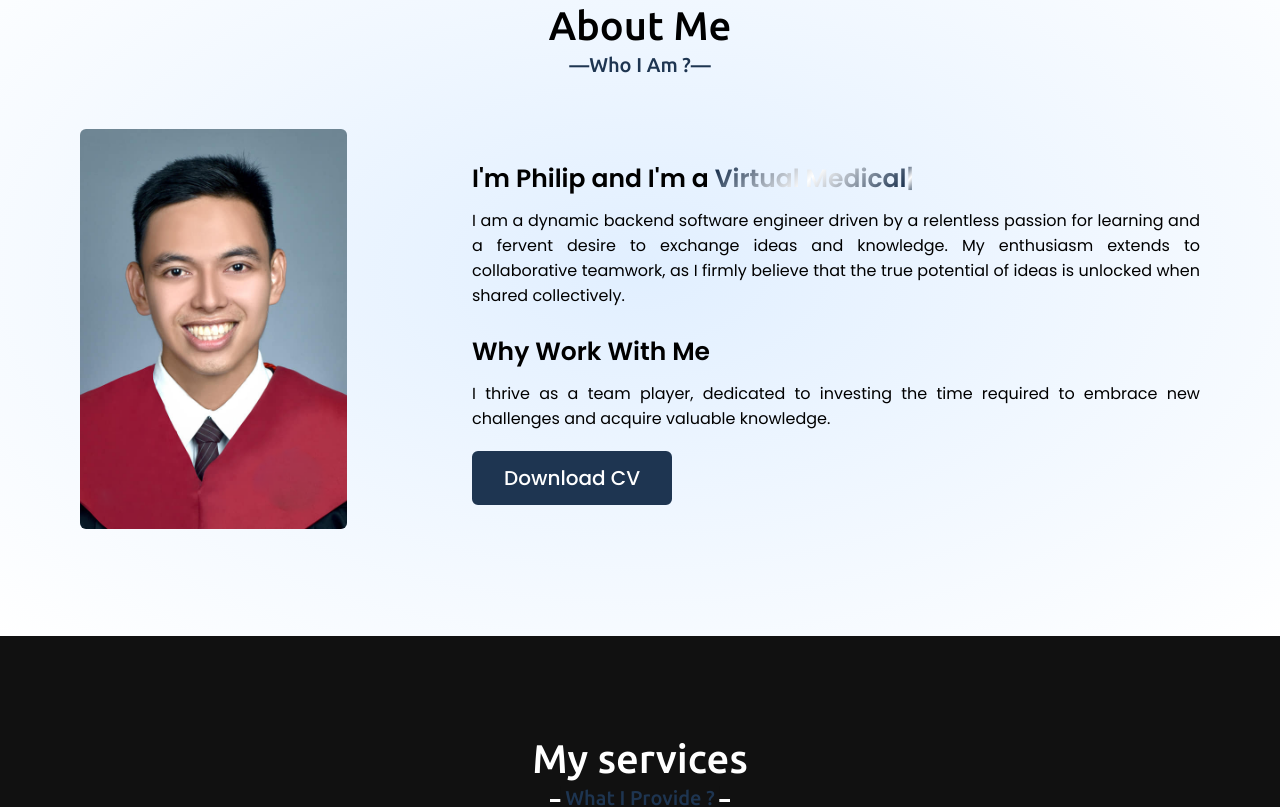
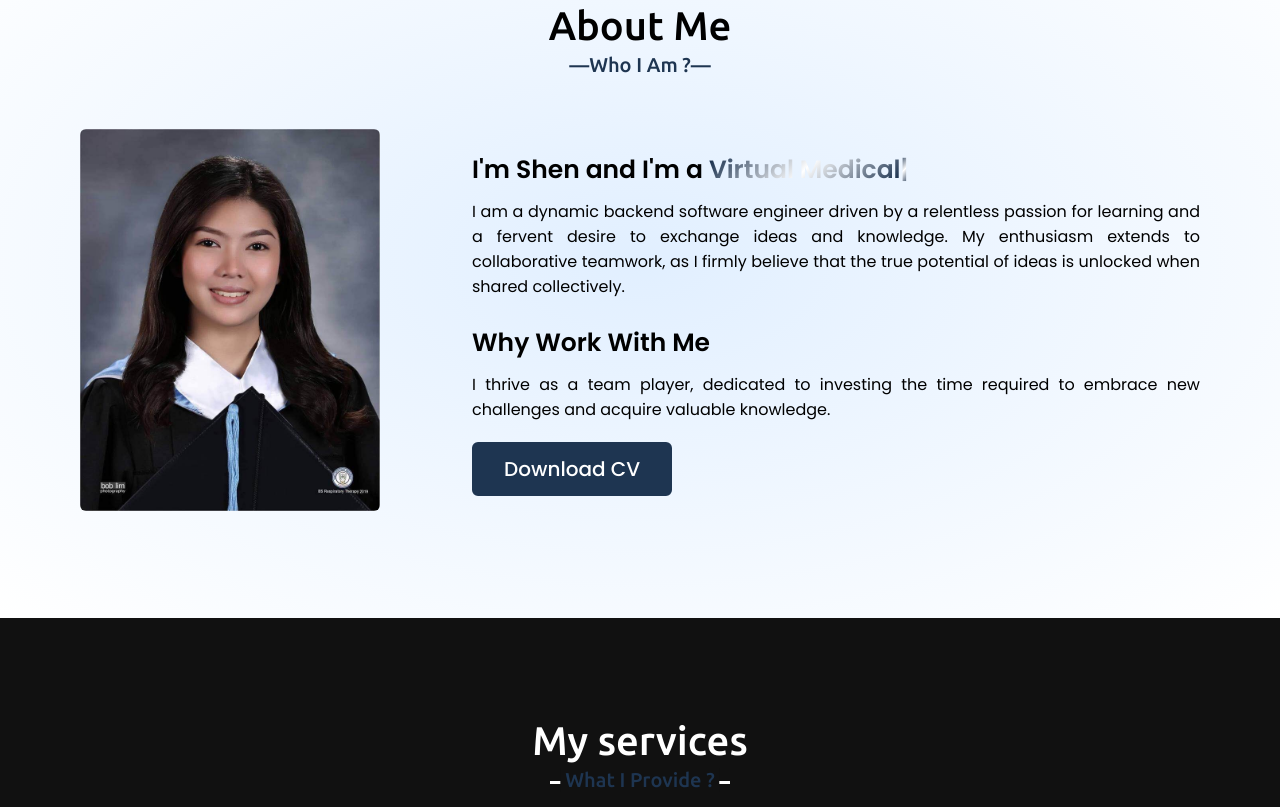
Before and after one commit to Shendelzare05/personal-portfolio, a plain HTML site: page index.html in a window 1280 px wide. Shown: the part 897-1704 px from the top of the page. Drawn offline with nearby package versions, Linux system fonts and the light colour scheme.

Commit message:
update picture and name

```diff
--- a/index.html
+++ b/index.html
@@ -17,7 +17,6 @@
       <!-- Header -->
       <nav class="navbar">
         <div class="max-width">
-          <div class="logo"><a href="https://www.whitecloak.com" target="_blank"><span>WHITECLOAK</span><span>.com</span></a></div>
           <ul class="menu">
             <li><a href="#home" class="menu-btn"><strong>Home</strong></a></li>
             <li><a href="#about" class="menu-btn"><strong>About</strong></a></li>
@@ -50,10 +49,10 @@
           <h2 class="title">About Me</h2>
           <div class="about-content">
             <div class="column left">
-              <img src="assets/Prof Pic.png" alt="Profile Image 626x626">
+              <img src="assets/Shen.jpg" alt="Profile Image 626x626">
             </div>
             <div class="column right">
-              <div class="text">I'm Philip and I'm a <span class="typing-2"></span></div>
+              <div class="text">I'm Shen and I'm a <span class="typing-2"></span></div>
               <p>I am a dynamic backend software engineer driven by a relentless passion for learning and a fervent desire to
                 exchange ideas and knowledge. My enthusiasm extends to collaborative teamwork, as I firmly believe that the
                 true potential of ideas is unlocked when shared collectively.
```
Also changed, not shown: assets/Prof Pic.png (deleted), assets/Shen.jpg (added).
